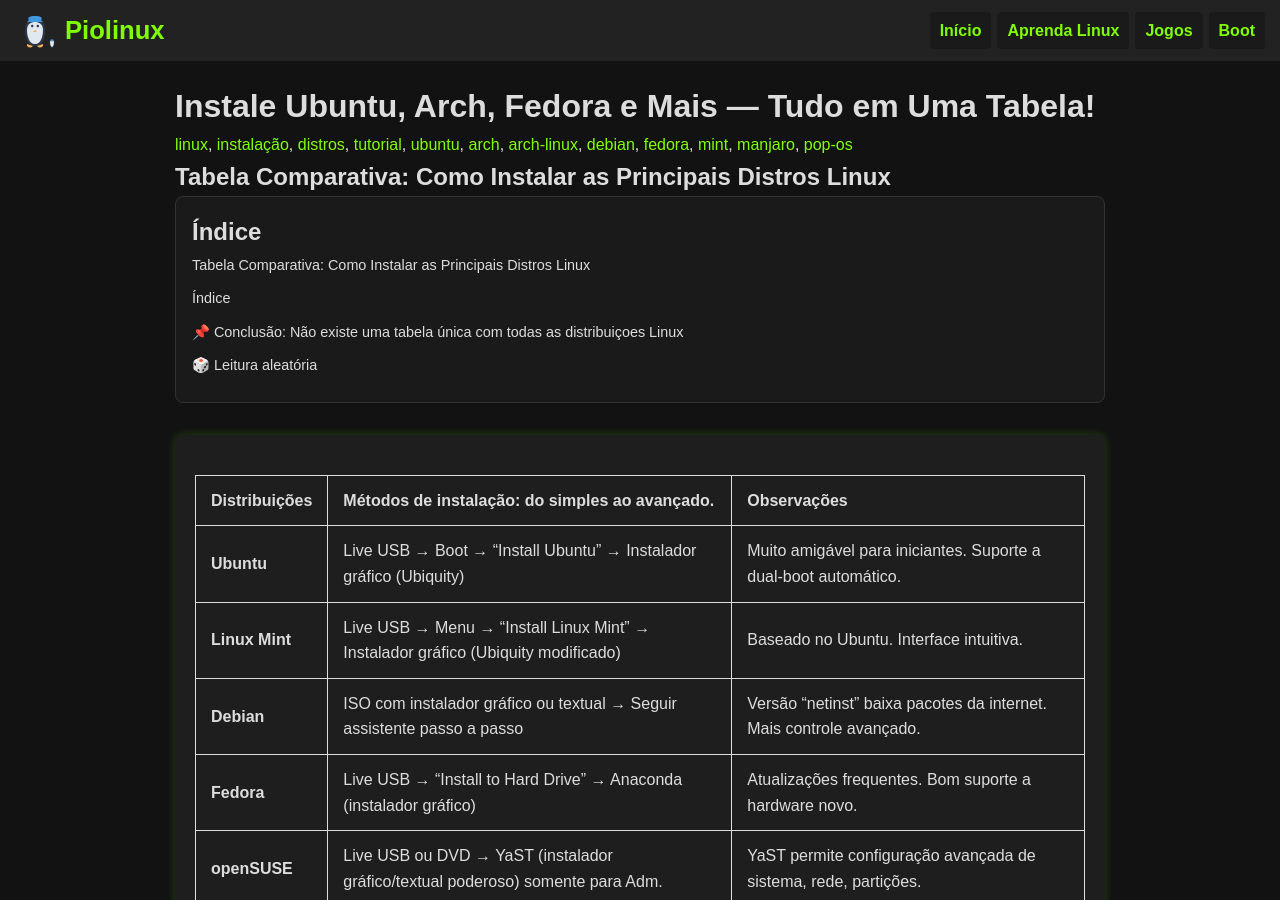
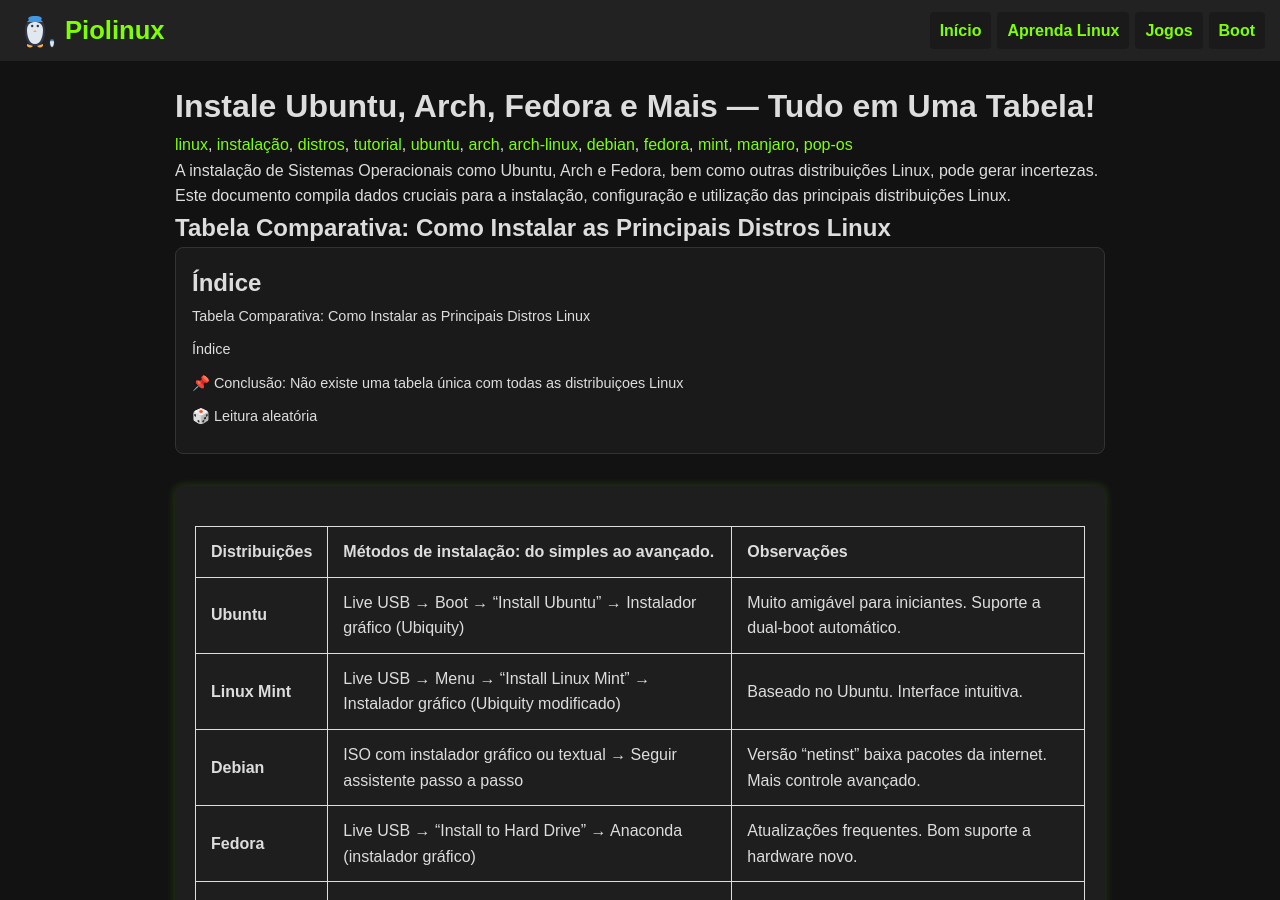
Before and after one commit to Piolinux/piolinux-site, a Jekyll site: the page built from _posts/2025-09-08-como-instalar-as-principais-distros-linux-em-uma-tabela.md, in a window 1280 px wide and 900 px high. Built offline with Jekyll 4.4.1, drawn with Linux system fonts in a browser that asks for light colours.

Commit message:
Update 2025-09-08-como-instalar-as-principais-distros-linux-em-uma-tabela.md

```diff
--- a/_posts/2025-09-08-como-instalar-as-principais-distros-linux-em-uma-tabela.md
+++ b/_posts/2025-09-08-como-instalar-as-principais-distros-linux-em-uma-tabela.md
@@ -18,6 +18,10 @@ tags:
   - pop-os
 permalink: /distros-linux-tabela/
 ---
+
+
+<p>A instalação de Sistemas Operacionais como Ubuntu, Arch e Fedora, bem como outras distribuições Linux, pode gerar incertezas. Este documento compila dados cruciais para a instalação, configuração e utilização das principais distribuições Linux.</p>
+
 
 <h2>Tabela Comparativa: Como Instalar as Principais Distros Linux</h2>
 
```
